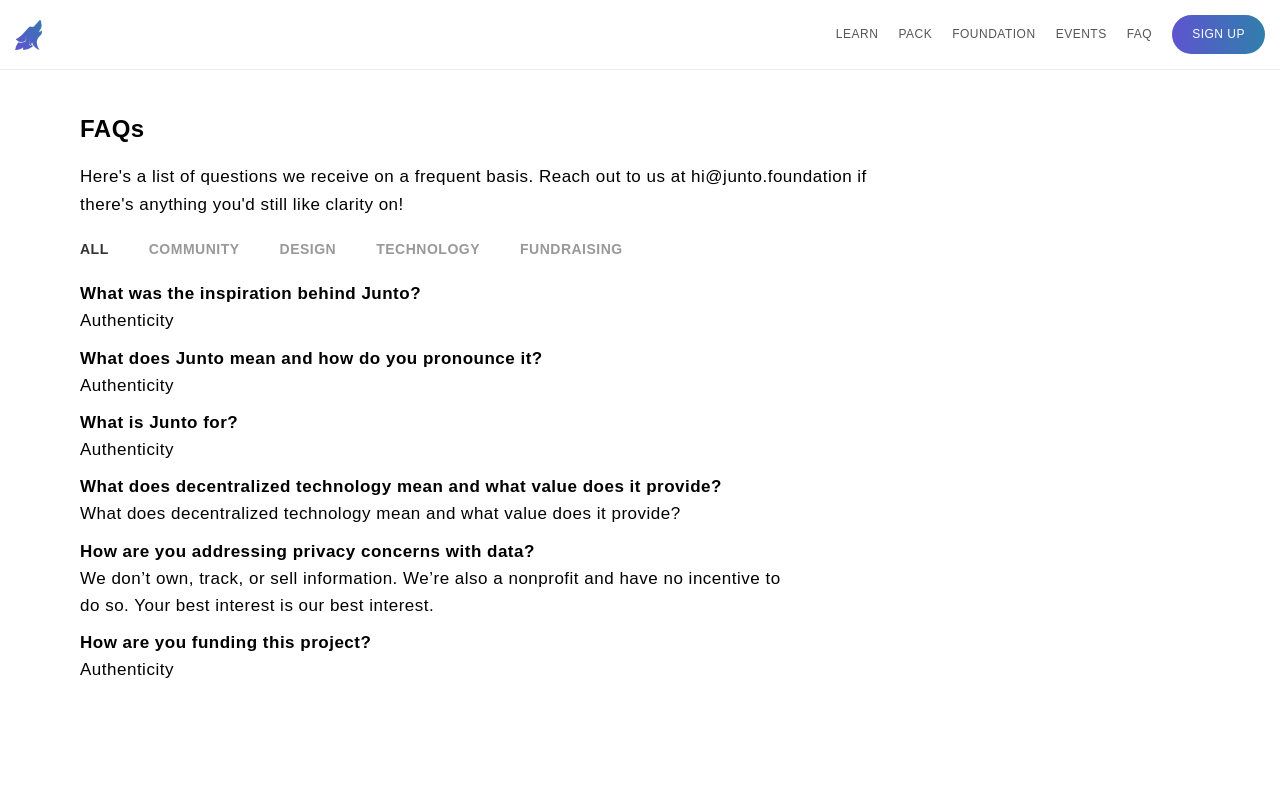
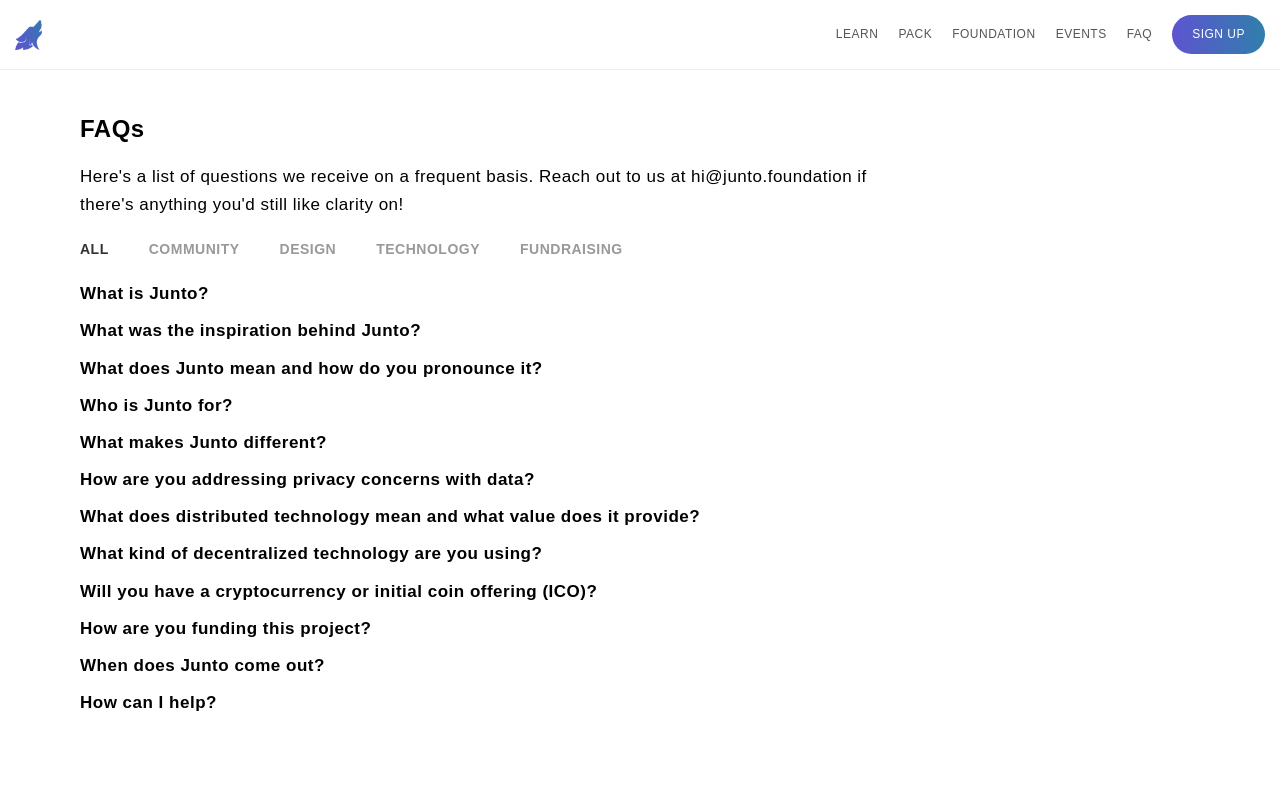
Before and after one commit to juntofoundation/junto-home-2.0, a Vue app: page /faq in a window 1280 px wide. Shown: the top 791 px of the page. Built offline with nearby package versions, Linux system fonts and the light colour scheme.

Commit message:
Refactor

```diff
--- a/css/style.css
+++ b/css/style.css
@@ -357,6 +357,7 @@
     justify-content: space-between;
     margin-bottom: 4rem; }
   .homePillars__pillar {
+    flex-basis: 33.33%;
     display: flex;
     flex-direction: column;
     align-items: center; }
--- a/src/components/Faq/FaqHeader/FaqHeader.vue
+++ b/src/components/Faq/FaqHeader/FaqHeader.vue
@@ -13,9 +13,9 @@
         </div>
 
         <div class="faqHeader__faqs">
-            <div class="faqHeader__faq" v-for="faq in faqs" v-if="all">
+            <div class="faqHeader__faq" v-for="faq in faqs" v-if="all" @click="toggleVisibility(faq.id)">
                 <p class="faqHeader__faq--question"> {{ faq.question }}</p>
-                <p class="faqHeader__faq--answer">{{ faq.answer }}</p>
+                <p class="faqHeader__faq--answer" style="display: none" :id=faq.id>{{ faq.answer }}</p>
             </div>
 
             <div class="faqHeader__faq" v-for="faq in faqs" v-if="community">
@@ -53,40 +53,80 @@
                 fundraising: false,
                 faqs: [
                     {
-                      question: 'What was the inspiration behind Junto?',
-                      answer: 'Authenticity',
+                      question: 'What is Junto?',
+                      answer: 'Junto is a nonprofit organization creating online and offline tools to inspire authenticty and deeeper connectivity. To start, we are introducing a new breed social media while simultaneously growing a distributed network of physical communities. Join the movement!'   ,
                       type: 'community',
                       id: 0
+
+                    },
+                    {
+                      question: 'What was the inspiration behind Junto?',
+                      answer: 'Junto was created to inspire authenticity and deeper connectivity. We want to harness the potential technology has to activate rich self-expression, grassroots movements, and meaningful collaboration.',
+                      type: 'community',
+                      id: 1
                     },
                     {
                       question: 'What does Junto mean and how do you pronounce it?',
-                      answer: 'Authenticity',
-                      type: 'community',
-                      id: 1
-
-                    },
-                    {
-                      question: 'What is Junto for?',
-                      answer: 'Authenticity',
+                      answer: 'Junto means “together” in Spanish and Portuguese. Our team pronounces it “june-toe,” but you can pronounce it however you want!',
                       type: 'community',
                       id: 2
 
                     },
                     {
-                      question: 'What does decentralized technology mean and what value does it provide?',
-                      answer: 'What does decentralized technology mean and what value does it provide?',
-                      type: 'technology'
+                      question: 'Who is Junto for?',
+                      answer: 'Everyone! We welcome all walks of life to participate in this.',
+                      type: 'community',
+                      id: 3
+                    },
+                    {
+                      question: 'What makes Junto different?',
+                      answer: 'Junto is more consciously designed, built on distributed technology, and is not for profit. Feel free to read into everything in more depth here!',
+                      type: 'community',
+                      id: 4
                     },
                     {
                       question: 'How are you addressing privacy concerns with data?',
-                      answer: 'We don’t own, track, or sell information. We’re also a nonprofit and have no incentive to do so. Your best interest is our best interest.',
-                      type: 'design'
+                      answer: 'We do not own, track, or sell your data. We are also a nonprofit and have no incentive to do so. Your best interest is our best interest.',
+                      type: 'technology',
+                      id: 5
+                    },
+                    {
+                      question: 'What does distributed technology mean and what value does it provide?',
+                      answer: 'In short, decentralized technology cuts out the need for the middle-man. Today, most web traffic passes through corporate web servers and in the case of social media, this puts corporations in between our interactions. As a result, they have a license to track and sell our data. Their centralized nature is also more prone to hacks and censorship. Built on decentralized technology, Junto is more secure than its centralized counterparts. It is more resilient to censorship and provides its members with ownership of their information. In short, we are unable to track or sell your data even if we wanted to. For more depth, visit our article on decentralization here.',
+                      type: 'technology',
+                      id: 6
+
+                    },
+                    {
+                      question: 'What kind of decentralized technology are you using?',
+                      answer: 'In short, decentralized technology cuts out the need for the middle-man. Today, most web traffic passes through corporate web servers and in the case of social media, this puts corporations in between our interactions. As a result, they have a license to track and sell our data. Their centralized nature is also more prone to hacks and censorship. Built on decentralized technology, Junto is more secure than its centralized counterparts. It is more resilient to censorship and provides its members with ownership of their information. In short, we are unable to track or sell your data even if we wanted to. For more depth, visit our article on decentralization here.',
+                      type: 'technology',
+                      id: 7
                     },
 
                     {
+                      question: 'Will you have a cryptocurrency or initial coin offering (ICO)?',
+                      answer: 'No.',
+                      type: 'fundraising',
+                      id: 8
+                    },
+                    {
                       question: 'How are you funding this project?',
-                      answer: 'Authenticity',
-                      type: 'fundraising'
+                      answer: 'Junto is crowdfunded by the generosity of its supporters during these early stages. We launched a successful Kickstarter in January 2019, raising $106,949 from 678 backers. We plan on raising more money from institutional donors and will soon implement a sustainble revenue model. Right now, we are leaning towards a subscription/freemium model.',
+                      type: 'fundraising',
+                      id: 9
+                    },
+                    {
+                      question: 'When does Junto come out?',
+                      answer: 'Junto is launching in 2019. Once we open, only those who signed up pre-release or contributed to our crowdfunding campaign will be able to access the app. Reserve your spot here.',
+                      type: 'community',
+                      id: 10
+                    },
+                    {
+                      question: 'How can I help?',
+                      answer: 'Junto is launching in 2019. Once we open, only those who signed up pre-release or contributed to our crowdfunding campaign will be able to access the app. Reserve your spot here.',
+                      type: 'community',
+                      id: 11
                     },
 
                 ]
@@ -115,9 +155,13 @@
             },
 
             toggleVisibility(id) {
-                if(this.isVisible == false) {
-                    this.isVisible == true;
+
+                if(document.getElementById(id).style.display == 'none') {
+                    document.getElementById(id).style.display = 'block';
+                } else {
+                    document.getElementById(id).style.display = 'none';
                 }
+
             }
         },
 
--- a/src/components/Home/HomePillars/HomePillars.scss
+++ b/src/components/Home/HomePillars/HomePillars.scss
@@ -30,7 +30,7 @@
     }
 
     &__pillar {
-        // margin: 0 2rem;
+        flex-basis: 33.33%;
         display: flex;
         flex-direction: column;
         align-items: center;
--- a/src/components/Home/HomePillars/HomePillars.vue
+++ b/src/components/Home/HomePillars/HomePillars.vue
@@ -9,8 +9,8 @@
             <div class="homePillars__pillar">
                 <img src="../../../assets/images/junto-home-2.0__pillar--design.png" alt="" class="homePillars__pillar--icon">
                 <p class="homePillars__pillar--title">CONSCIOUSLY DESIGNED</p>
-                <p class="homePillars__pillar--body">Junto is designed to enhance agency and flexibility.
-                    Within Junto, there are no vanity metrics, advertisements, or AI-powered
+                <p class="homePillars__pillar--body">We believe the forms we communicate through
+                    are just as important as the message itself. Within Junto, there are no vanity metrics, advertisements, or AI-powered
                     feeds that reinforce what you believe. Create and discover on your own terms.
                 </p>
 
--- a/src/components/Learn/LearnHeader/LearnHeaderDesign/LearnHeaderDesign.vue
+++ b/src/components/Learn/LearnHeader/LearnHeaderDesign/LearnHeaderDesign.vue
@@ -5,10 +5,8 @@
             <div class="learnHeader__section--left">
                 <div class="learnHeader__section--body">
                     <h2 class="learnHeader__section--title">Design Principles</h2>
-                    <!-- <p class="learnHeader__section--text">We believe the forms we communicate
-                        through are just as important as the message itself. Here are some
-                        of our design principles:
-                    </p> -->
+                    <p class="learnHeader__section--text" style="margin-bottom: 1rem;">How we've been approaching things:
+                    </p>
                     <div class="learnHeader__section--bullet">
                         <img class="learnHeader__section--bullet--icon" src="../../../../assets/images/junto-home-2.0__bullet.png">
                         <p class="learnHeader__section--text">Agency    </p>
```
Also changed, not shown: src/components/Foundation/FoundationHeader/FoundationHeader.vue (+2 -5 lines).
